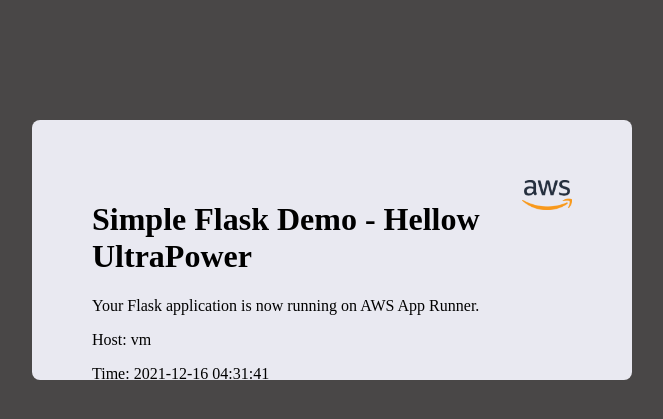
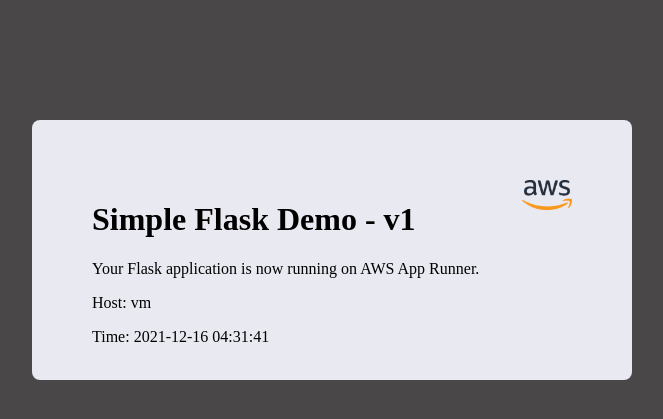
Before and after one commit to terrificdm/AppRunnerDemo, a Flask app: page / in a window 1280 px wide. Shown: the top 419 px of the page, without its empty margins (308-971 px from the left). Run offline with Flask 2, Linux system fonts and the light colour scheme.

Commit message:
update version

```diff
--- a/templates/index.html
+++ b/templates/index.html
@@ -9,7 +9,7 @@
         <div class="container">
             <div class="item">
                 <img src="static/AWS_logo_RGB.png" align="right" width="50"/>
-                <h1>Simple Flask Demo - Hellow UltraPower</h1>
+                <h1>Simple Flask Demo - v1</h1>
                 <p>Your Flask application is now running on AWS App Runner.</p>
                 <p>Host: {{ hostname }}</p>
                 <p>Time: {{ time }}</p>
```
